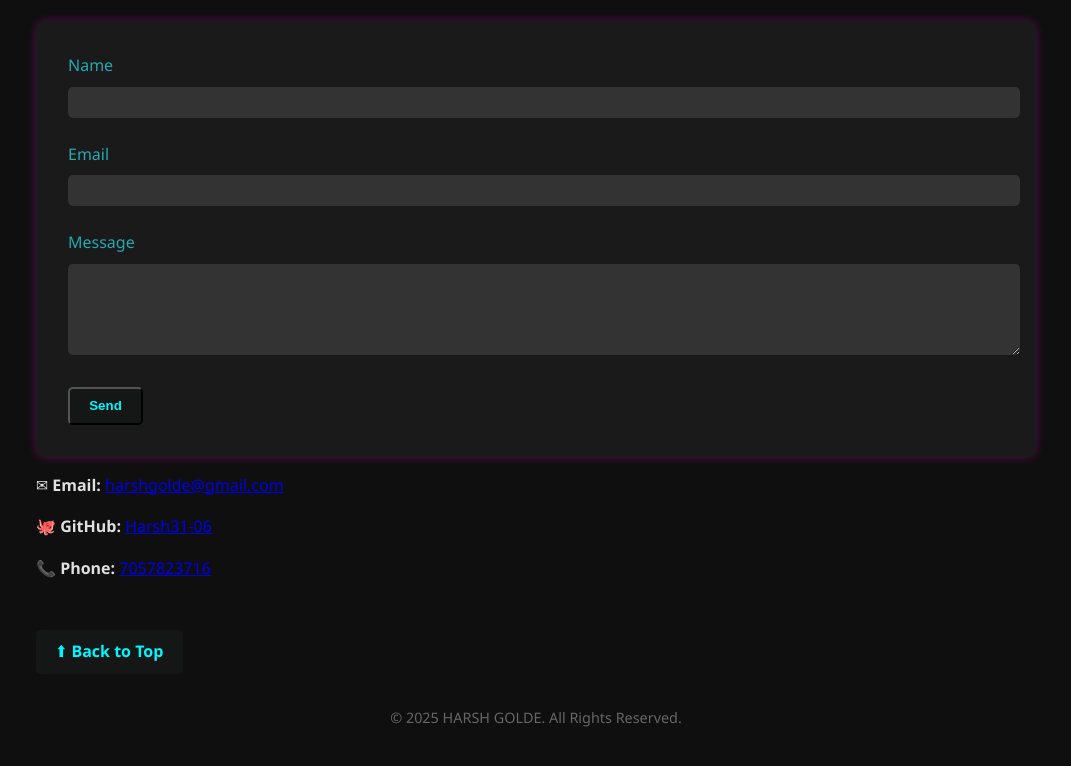
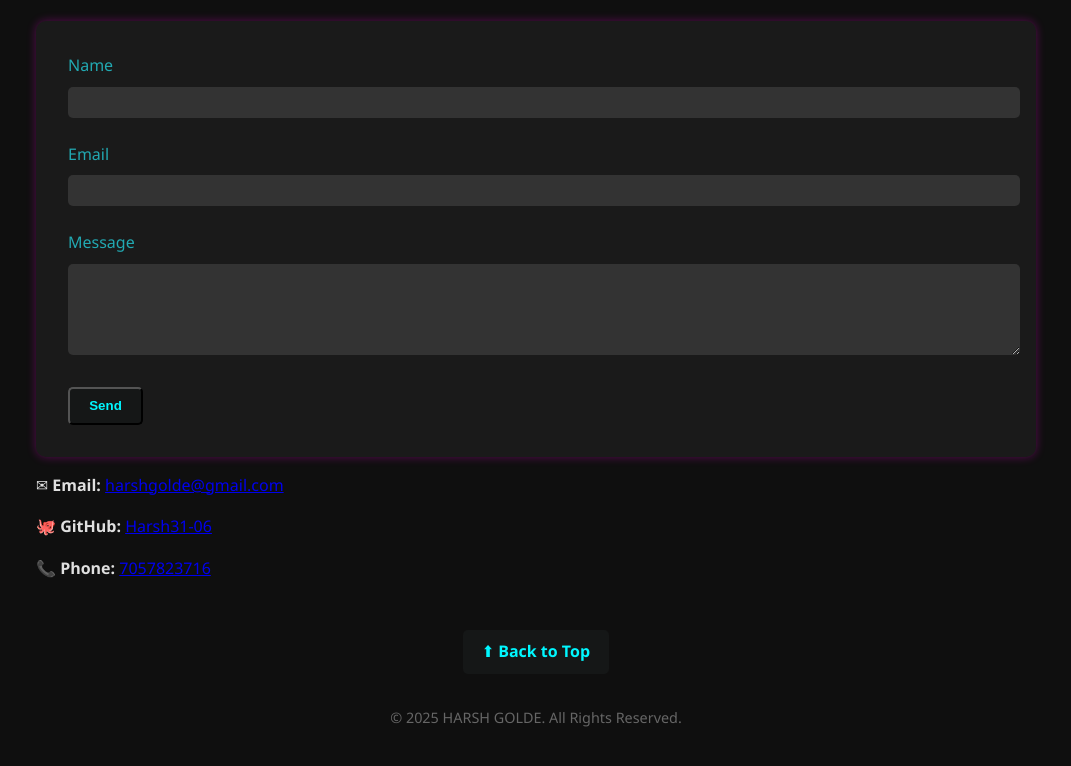
Before and after one commit to Harsh31-06/portfolio, a plain HTML site: page index.html in a window 1280 px wide. Shown: the part 2099-2865 px from the top of the page, without its empty margins (104-1175 px from the left). Drawn offline with Linux system fonts and the light colour scheme.

Commit message:
Update style.css

```diff
--- a/style.css
+++ b/style.css
@@ -171,3 +171,23 @@ footer {
   font-size: 0.9rem;
   margin-top: 2rem;
 }
+.back-to-top {
+  text-align: center;
+  margin-top: 2rem;
+}
+
+.back-to-top .button {
+  background: #151717;
+  color: #00f7ff;
+  font-weight: bold;
+  padding: 0.6rem 1.2rem;
+  border-radius: 5px;
+  text-decoration: none;
+  transition: 0.3s;
+}
+
+.back-to-top .button:hover {
+  background: #f800df;
+  color: #ffffff;
+  box-shadow: 0 0 8px rgba(248, 0, 223, 0.8);
+}
```
